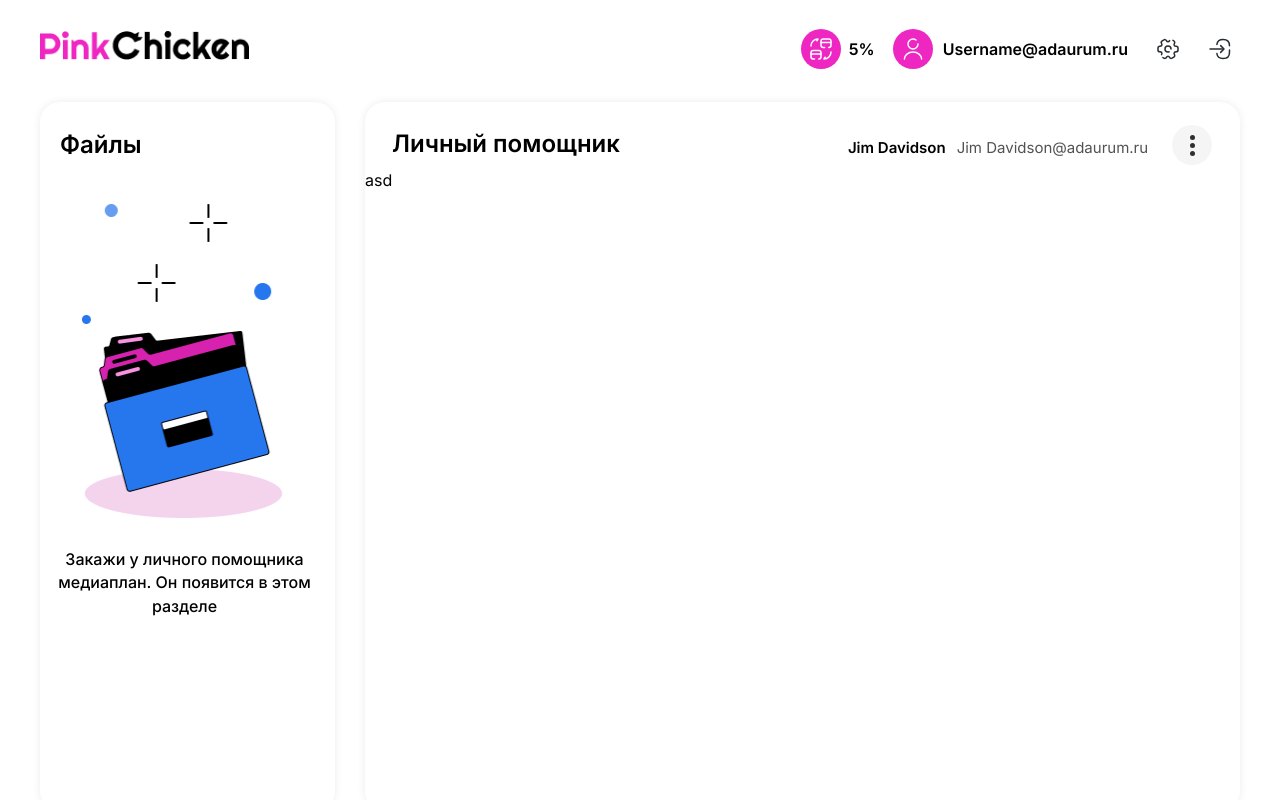
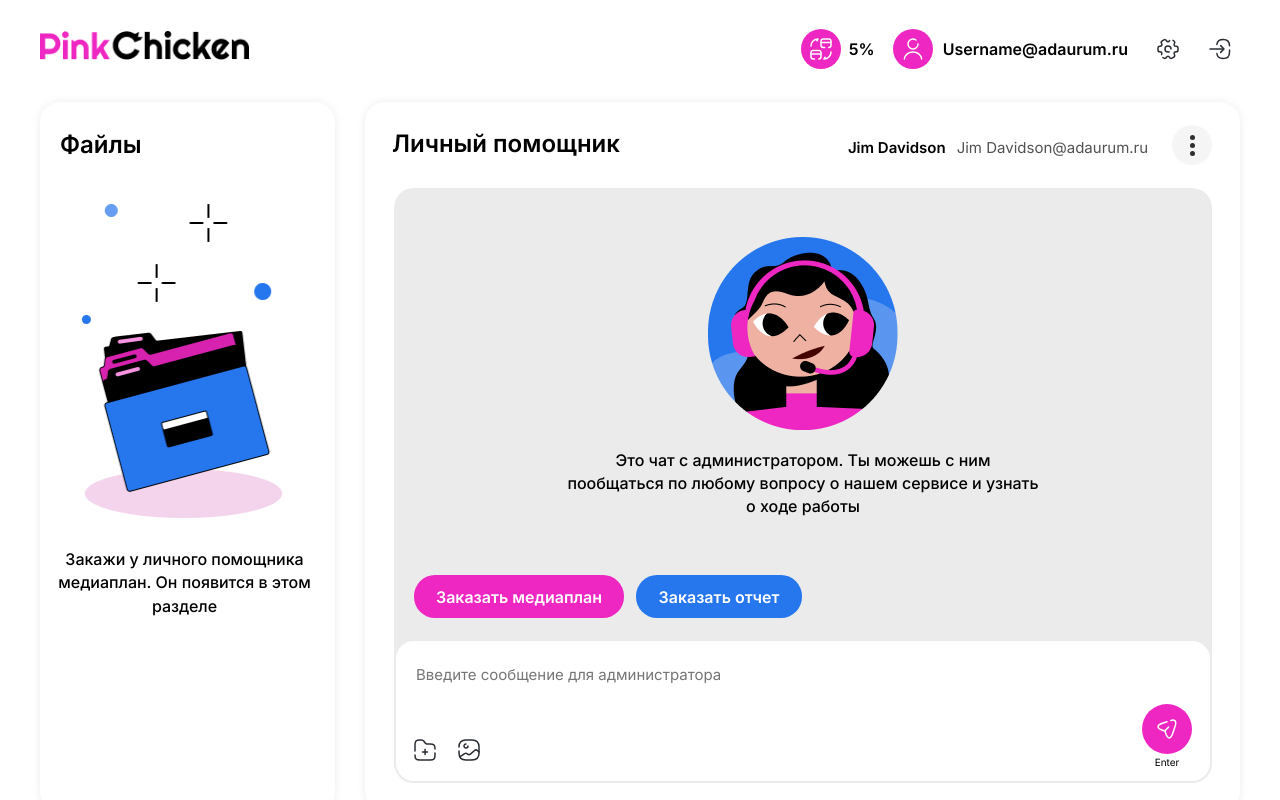
Before and after one commit to mikhailpoluboyarinov/pinkchicken, a Vue app: page / in a window 1280 px wide. Shown: the top 800 px of the page. Built offline with nearby package versions, Linux system fonts and the light colour scheme.

Commit message:
add helper

```diff
--- a/src/components/Footer/Footer.scss
+++ b/src/components/Footer/Footer.scss
@@ -40,6 +40,7 @@
     color: $color-grey-footer;
     font-weight: 500;
     text-decoration: none;
+    cursor: pointer;
 
     &:hover {
       opacity: 0.5;
--- a/src/components/Helper/Helper.scss
+++ b/src/components/Helper/Helper.scss
@@ -1,5 +1,3 @@
-@import "../../assets/styles/variables";
-
 @import "../../assets/styles/variables";
 
 .helper {
@@ -45,10 +43,194 @@
     background-color: $color-white;
     padding: 0;
     padding-left: 24px;
+    cursor: pointer;
+
+    &:hover {
+      opacity: 0.5;
+    }
+
+    &:active {
+      opacity: 0.8;
+    }
   }
 
   &__button-icon {
     width: 40px;
     height: 40px;
   }
+
+  &__chat-wrapper {
+    width: 818px;
+    height: 594px;
+    background-color: #EBEBEB;
+    border-radius: 20px;
+    margin-top: 17px;
+    margin-left: 29px;
+    margin-right: 28px;
+  }
+
+  &__chat-window {
+    display: flex;
+    flex-direction: column;
+  }
+
+  &__chat-preview {
+    display: flex;
+    flex-direction: column;
+    align-items: center;
+  }
+
+  &__img {
+    width: 190px;
+    height: 193px;
+    padding-top: 49px;
+  }
+
+  &__paragraph {
+    max-width: 475px;
+    text-align: center;
+    font-weight: 500;
+    font-size: 16px;
+    line-height: 145%;
+    padding-top: 3px;
+  }
+
+  &__chat-buttons {
+    padding-top: 41px;
+    padding-left: 20px;
+  }
+
+  &__chat-button--pink {
+    width: 210px;
+    height: 43px;
+    border-radius: 21px;
+    color: $color-white;
+    background-color: $primary-color;
+    border: none;
+    font-size: 16px;
+    font-weight: 600;
+    cursor: pointer;
+
+    &:hover {
+      opacity: 0.5;
+    }
+
+    &:active {
+      opacity: 0.8;
+    }
+  }
+
+  &__chat-button--blue {
+    width: 166px;
+    height: 43px;
+    border-radius: 21px;
+    color: $color-white;
+    background-color: $secondary-color;
+    border: none;
+    margin-left: 12px;
+    font-size: 16px;
+    font-weight: 600;
+    cursor: pointer;
+
+    &:hover {
+      opacity: 0.5;
+    }
+
+    &:active {
+      opacity: 0.8;
+    }
+  }
+
+  &__chat-textarea-wrapper {
+    position: relative;
+  }
+
+  &__chat-textarea {
+    width: 794px;
+    height: 115px;
+    resize: none;
+    padding: 0;
+    margin-top: 21px;
+    border: 2px solid #EBEBEB;
+    border-radius: 20px;
+    font-weight: 400;
+    font-size: 15px;
+    padding-top: 25px;
+    padding-left: 20px;
+
+    &:focus {
+      border-color: $primary-color;
+      outline: none;
+    }
+
+    &:focus::placeholder {
+      color: transparent;
+    }
+  }
+
+  &__chat-buttons-wrapper {
+    position: absolute;
+    top: 120px;
+    left: 19px;
+  }
+
+  &__button-media {
+    width: 24px;
+    height: 24px;
+    border: none;
+    font-size: 18px;
+    cursor: pointer;
+    background-color: $color-white;
+
+    &:hover {
+      opacity: 0.5;
+    }
+
+    &:active {
+      opacity: 0.8;
+    }
+
+
+    &--left {
+      background-image: url('../../assets/icons/folder.svg');
+
+    }
+
+    &--right {
+      background-image: url('../../assets/icons/gallery.svg');
+      margin-left: 20px;
+    }
+  }
+
+  &__button-enter-wrapper {
+    position: absolute;
+    display: flex;
+    flex-direction: column;
+    top: 86px;
+    left: 748px;
+  }
+
+  &__button-enter {
+    width: 50px;
+    height: 50px;
+    border: none;
+    cursor: pointer;
+    background-color: $color-white;
+    background-image: url('../../assets/icons/send.svg');
+
+    &:hover {
+      opacity: 0.5;
+    }
+
+    &:active {
+      opacity: 0.8;
+    }
+  }
+
+  &__span-enter {
+    font-size: 10px;
+    font-weight: 400;
+    text-align: center;
+    padding-top: 3px;
+  }
 }
--- a/src/components/Helper/Helper.vue
+++ b/src/components/Helper/Helper.vue
@@ -17,7 +17,29 @@
         </button>
       </div>
       <div class="helper__main">
-        <div>asd</div>
+        <div class="helper__chat-wrapper">
+          <div class="helper__chat-window">
+            <div class="helper__chat-preview">
+              <img class="helper__img" src="../../assets/images/chatters.png">
+              <p class="helper__paragraph">Это чат с администратором. Ты можешь с ним пообщаться по любому вопросу о нашем сервисе и узнать о ходе работы</p>
+            </div>
+            <div class="helper__chat-buttons">
+              <button class="helper__chat-button helper__chat-button--pink">Заказать медиаплан</button>
+              <button class="helper__chat-button helper__chat-button--blue">Заказать отчет</button>
+            </div>
+            <div class="helper__chat-textarea-wrapper">
+              <textarea class="helper__chat-textarea" placeholder="Введите сообщение для администратора"></textarea>
+              <div class="helper__chat-buttons-wrapper">
+                <button class="helper__button-media helper__button-media--left"></button>
+                <button class="helper__button-media helper__button-media--right"></button>
+              </div>
+              <div class="helper__button-enter-wrapper">
+                <button class="helper__button-enter"></button>
+                <span class="helper__span-enter">Enter</span>
+              </div>
+            </div>
+          </div>
+        </div>
       </div>
     </section>
 </template>
```
